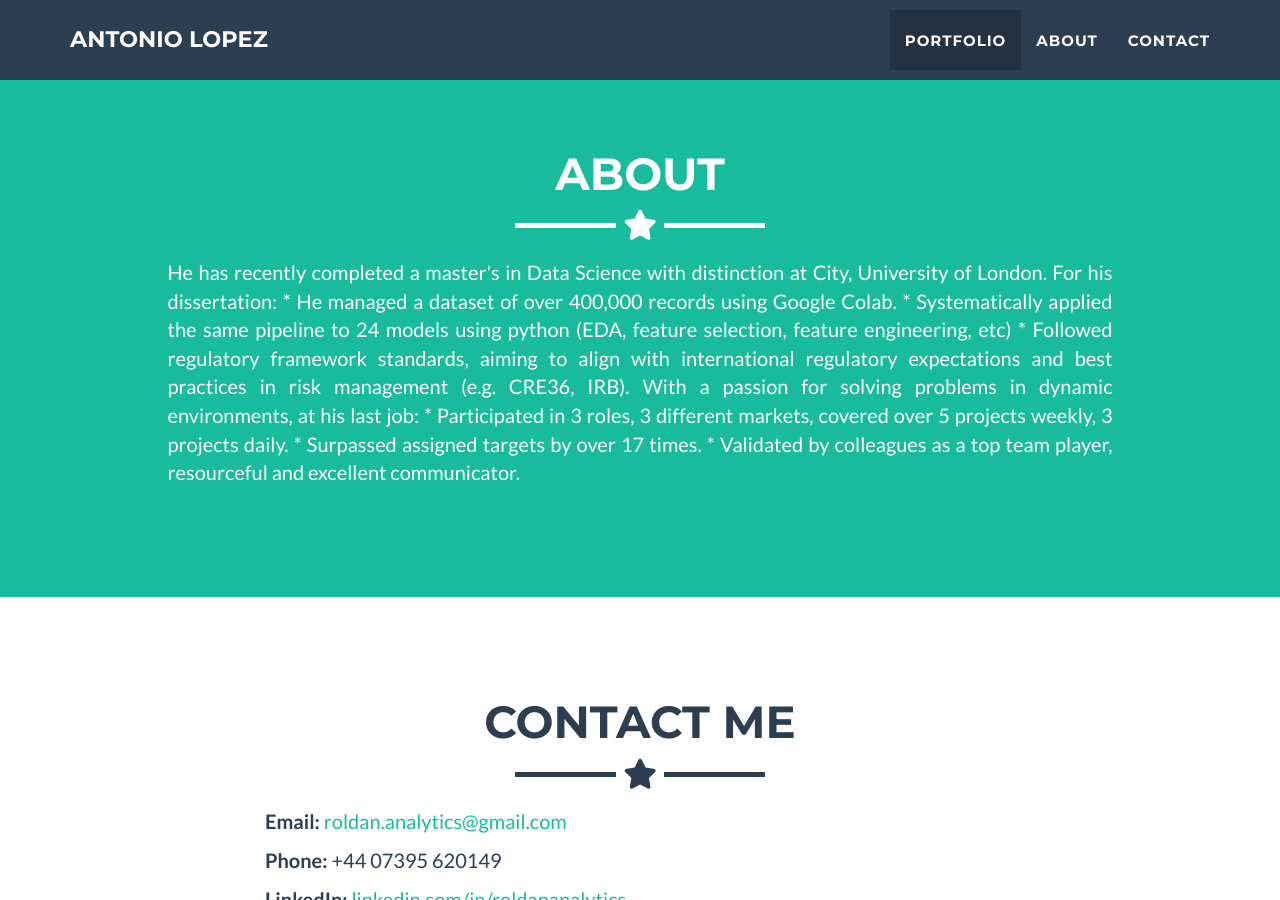
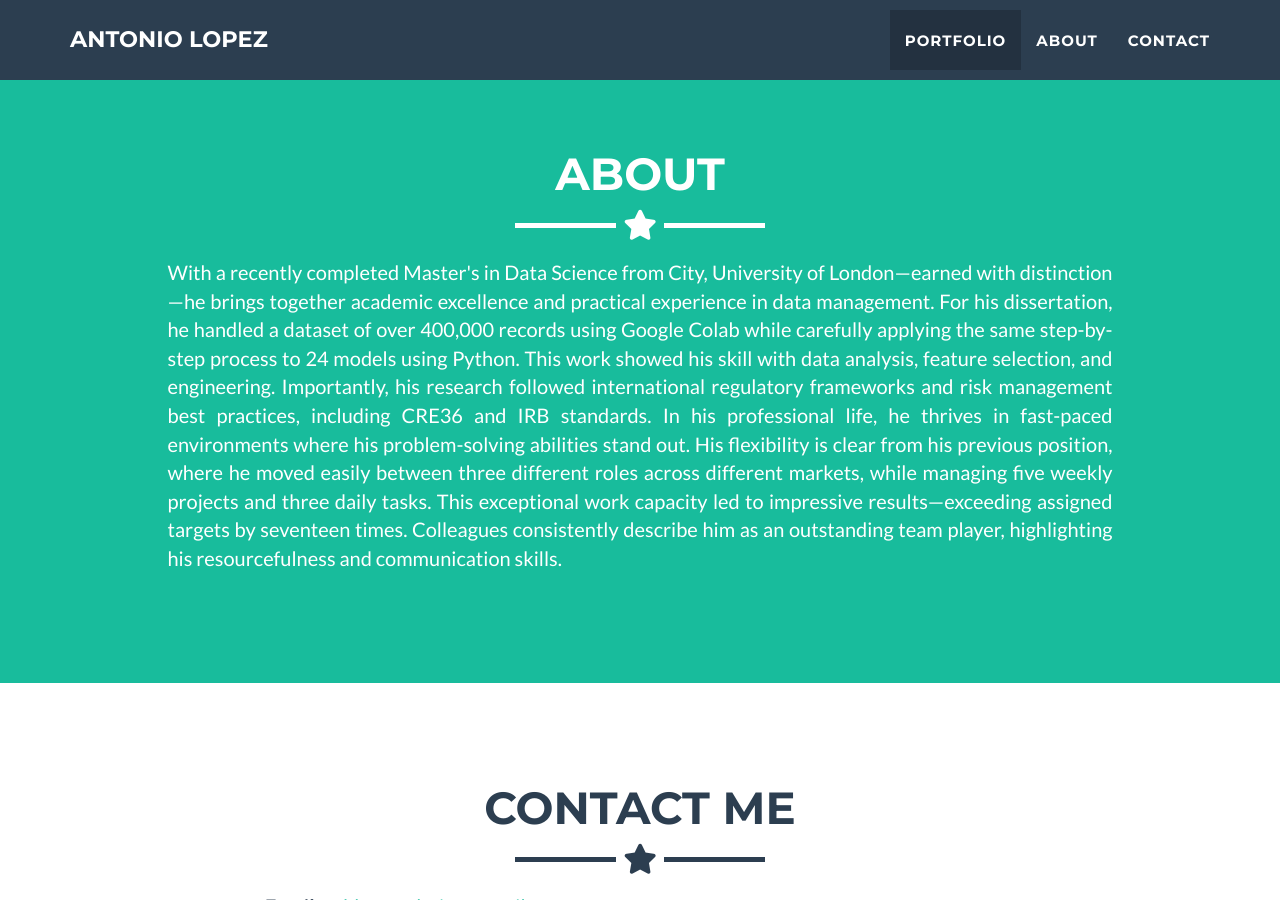
Before and after one commit to AJLR888/AJLR888.github.io, a Jekyll site: the page built from _posts/2014-07-18-project-1.markdown, in a window 1280 px wide and 900 px high, scrolled down 1687 px. Built offline with Jekyll 4.4.1, drawn with Linux system fonts in a browser that asks for light colours.

Commit message:
Update about.html

```diff
--- a/_includes/about.html
+++ b/_includes/about.html
@@ -10,15 +10,14 @@
     <div class="row">
       <div class="col-lg-10 col-lg-offset-1">
         <p style="text-align: justify;">
-          He has recently completed a master's in Data Science with distinction at City, University of London. For his dissertation:
-            * He managed a dataset of over 400,000 records using Google Colab.
-            * Systematically applied the same pipeline to 24 models using python (EDA, feature selection, feature engineering, etc)
-            * Followed regulatory framework standards, aiming to align with international regulatory expectations and best practices in risk management (e.g. CRE36, IRB).
+          With a recently completed Master's in Data Science from City, University of London—earned with distinction—he brings together academic excellence and practical experience in data management.
 
-          With a passion for solving problems in dynamic environments, at his last job:
-            * Participated in 3 roles, 3 different markets, covered over 5 projects weekly, 3 projects daily.
-            * Surpassed assigned targets by over 17 times.
-            * Validated by colleagues as a top team player, resourceful and excellent communicator.
+          For his dissertation, he handled a dataset of over 400,000 records using Google Colab while carefully applying the same step-by-step process to 24 models using Python. This work showed his
+          skill with data analysis, feature selection, and engineering. Importantly, his research followed international regulatory frameworks and risk management best practices, including CRE36 and IRB standards.
+
+          In his professional life, he thrives in fast-paced environments where his problem-solving abilities stand out. His flexibility is clear from his previous position, where he moved easily
+          between three different roles across different markets, while managing five weekly projects and three daily tasks. This exceptional work capacity led to impressive results—exceeding
+          assigned targets by seventeen times. Colleagues consistently describe him as an outstanding team player, highlighting his resourcefulness and communication skills.
         </p>
       </div>
     </div>
```
